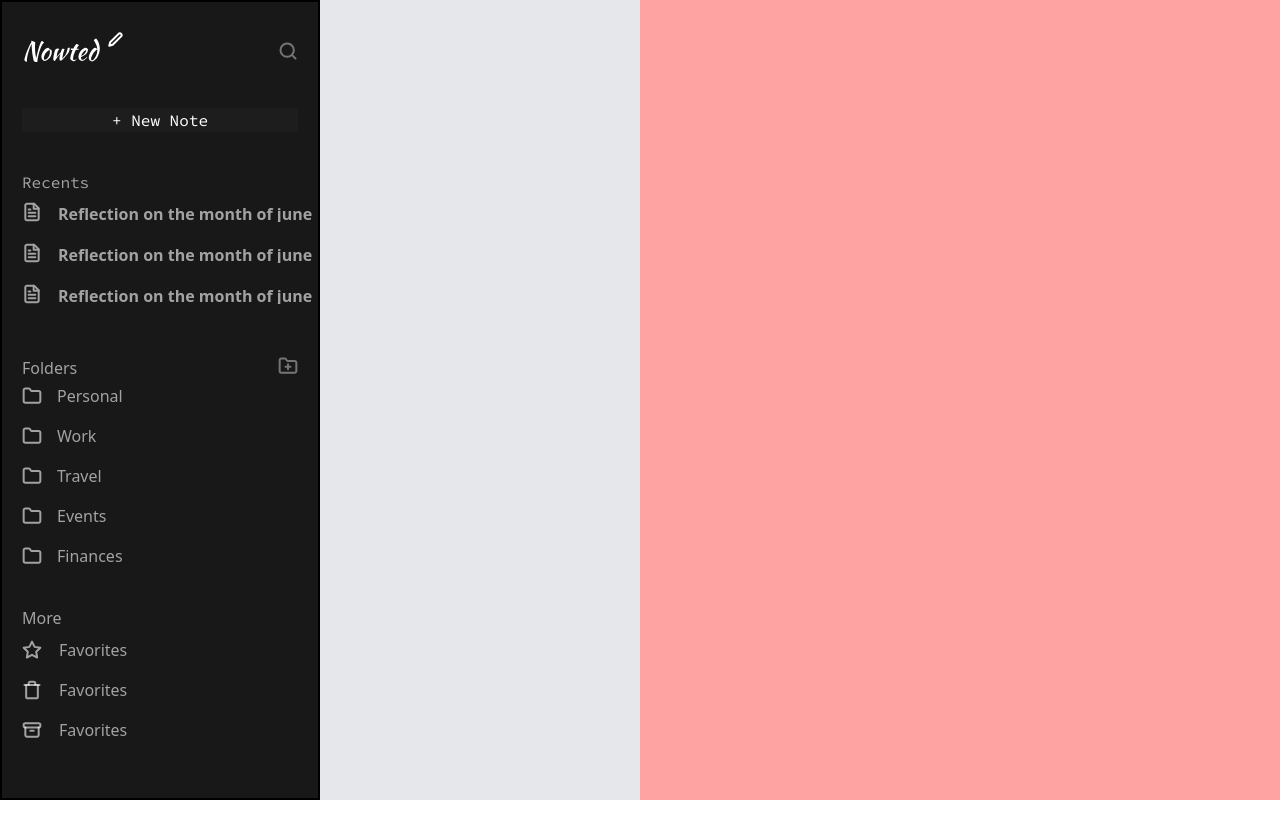
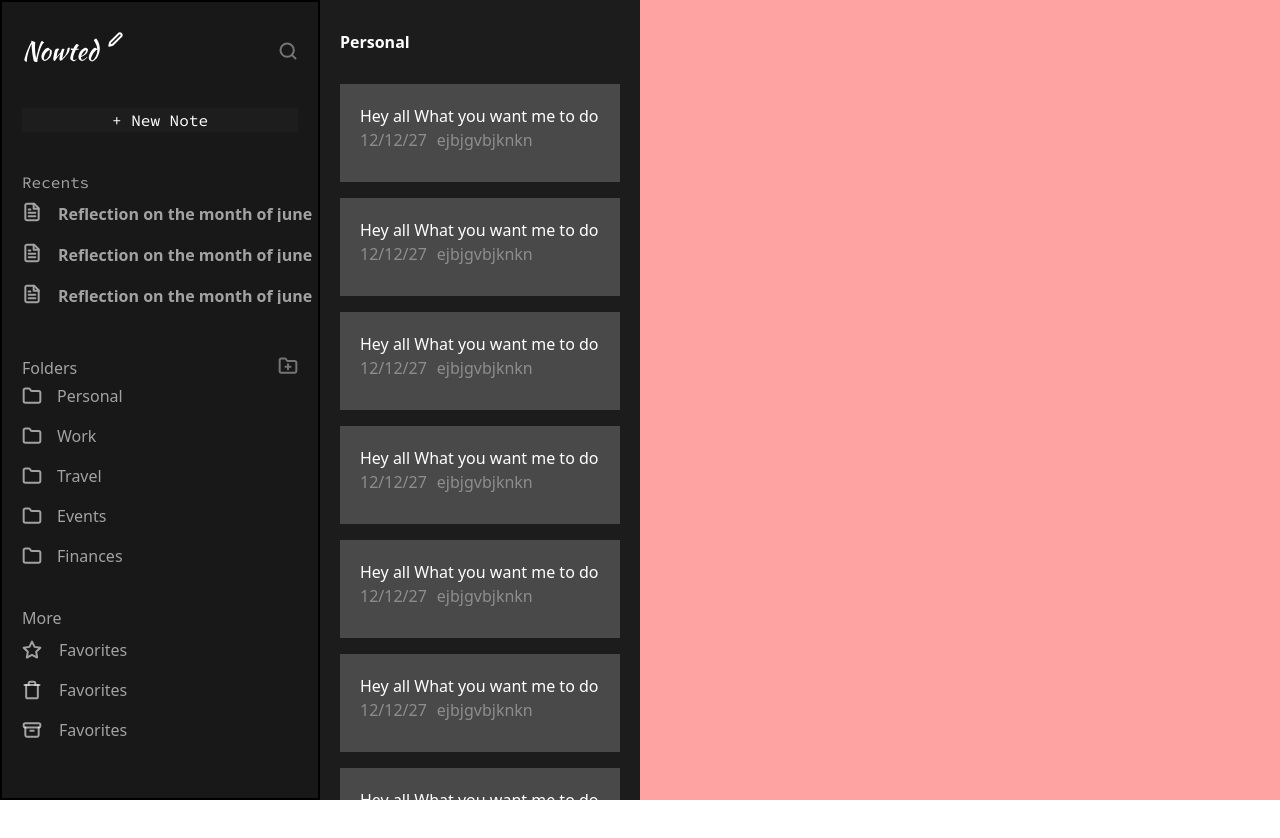
Before and after one commit to SiddharthRemoteState/Raavan, a React (Vite) app: page / in a window 1280 px wide. Shown: the top 838 px of the page. Before the commit the page ends 800 px from the top, so only its background shows below. Built offline with nearby package versions, Linux system fonts and the light colour scheme; a web font is replaced by a local one.

Commit message:
CentreBar Added

```diff
--- a/src/components/CentreBar.tsx
+++ b/src/components/CentreBar.tsx
@@ -1,6 +1,36 @@
 function CentreBar(){
-    return (<div className="w-1/4 bg-gray-200">
+    const FolderInfo=[{title:"Hey all What you want me to do",createdat:"12/12/27",content:"ejbjgvbjknkn"},{title:"Hey all What you want me to do",createdat:"12/12/27",content:"ejbjgvbjknkn"},{title:"Hey all What you want me to do",createdat:"12/12/27",content:"ejbjgvbjknkn"},{title:"Hey all What you want me to do",createdat:"12/12/27",content:"ejbjgvbjknkn"},{title:"Hey all What you want me to do",createdat:"12/12/27",content:"ejbjgvbjknkn"},{title:"Hey all What you want me to do",createdat:"12/12/27",content:"ejbjgvbjknkn"},{title:"Hey all What you want me to do",createdat:"12/12/27",content:"ejbjgvbjknkn"},{title:"Hey all What you want me to do",createdat:"12/12/27",content:"ejbjgvbjknkn"},{title:"Hey all What you want me to do",createdat:"12/12/27",content:"ejbjgvbjknkn"},{title:"Hey all What you want me to do",createdat:"12/12/27",content:"ejbjgvbjknkn"},{title:"Hey all What you want me to do",createdat:"12/12/27",content:"ejbjgvbjknkn"}]
+    return (
+        // most outer div
+    <div className="w-1/4 bg-[#1C1C1C] h-full">
 
-    </div>)
+        <div className="w-full h-full pl-5 pr-5">
+            {/* Personal name div */}
+            <div className="pt-7.5 pr-12.5 pb-7.5 font-semibold text-white">
+                Personal
+            </div>
+
+            <div className="h-full overflow-y-auto">
+            {FolderInfo.map((arr,index)=>(
+                    <div key={index} className="w-full h-24.5 bg-[#FFFFFF33]  mb-4 p-5">
+                    <div className="text-white">{arr.title}</div>
+                    <div className="flex">
+                        <div className="text-400 text-[#FFFFFF60] pr-2.5">{arr.createdat}</div>
+                        <div className="text-400 text-[#FFFFFF60] ">{arr.content}</div>
+                    </div>
+                    </div>
+
+            ))
+
+            }
+            </div>
+            <div>
+
+            </div>
+        </div>
+
+
+    </div>
+    )
 }
 export default CentreBar;
```
